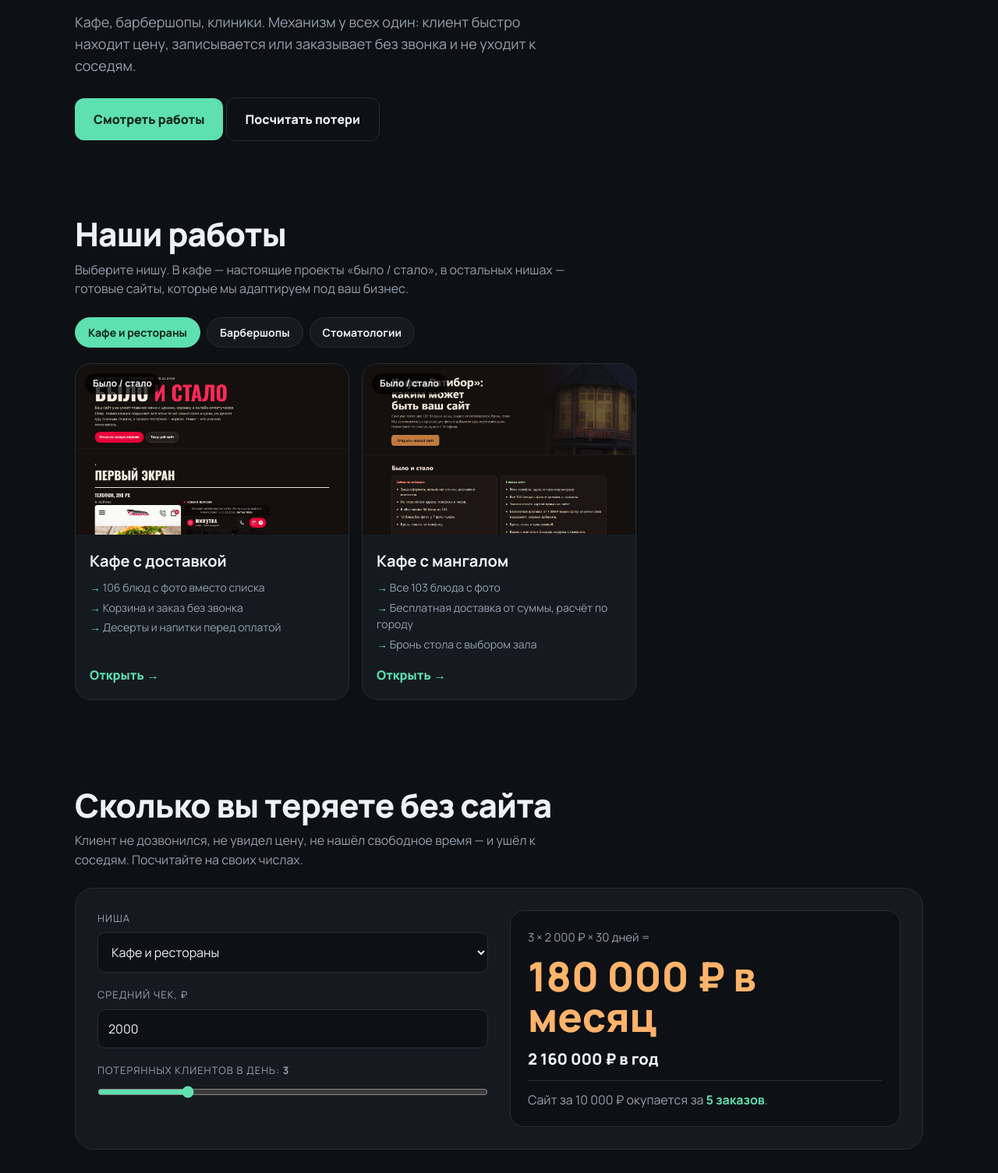
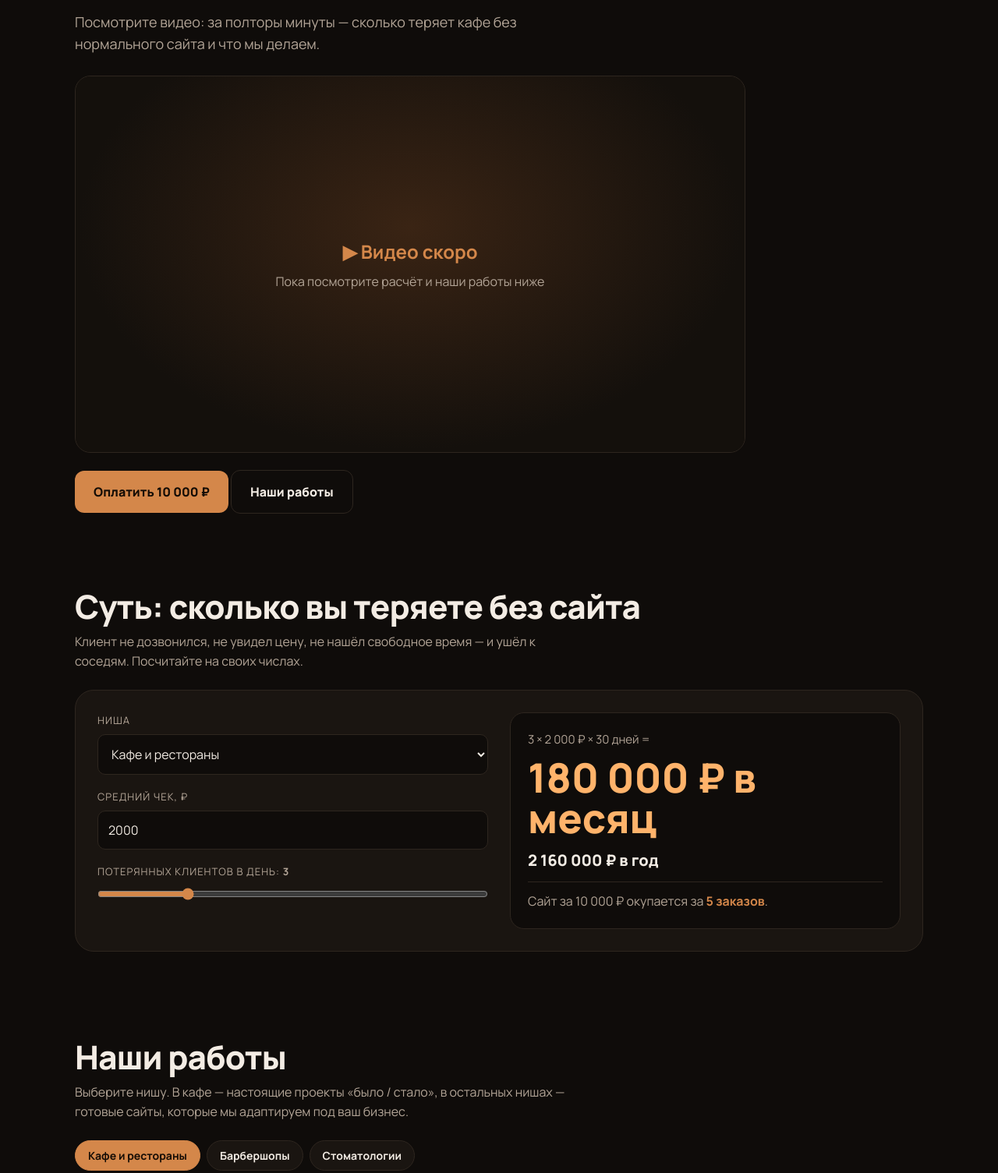
Before and after one commit to jacktassel2-sketch/veter-portfolio, a plain HTML site: page index.html in a window 1280 px wide. Shown: the part 360-1865 px from the top of the page at 78% size. Drawn offline with Linux system fonts and the light colour scheme.

Commit message:
Главная: новая версия index.html
Co-Authored-By: Claude Opus 5.5 <noreply@anthropic.com>

```diff
--- a/index.html
+++ b/index.html
@@ -8,13 +8,13 @@
 <link rel="preconnect" href="https://fonts.googleapis.com">
 <link href="https://fonts.googleapis.com/css2?family=Manrope:wght@400;600;700;800&display=swap" rel="stylesheet">
 <style>
-:root{--bg:#0d1014;--card:#151a20;--line:#252d36;--txt:#eef2f6;--mut:#94a1ae;--acc:#5ee0b0;--acc2:#8af0c9;--warn:#ffb36b}
+:root{--bg:#0f0c0a;--card:#1a1511;--line:#2e261f;--txt:#f3ece4;--mut:#b3a597;--acc:#d4874a;--acc2:#e9a066;--warn:#ffb36b}
 *{box-sizing:border-box;margin:0;padding:0}
 html{scroll-behavior:smooth}
 body{background:var(--bg);color:var(--txt);font:16px/1.55 Manrope,system-ui,sans-serif;overflow-x:hidden}
 .wrap{max-width:1120px;margin:0 auto;padding:0 16px}
 h1,h2{font-weight:800;letter-spacing:-.02em;line-height:1.1}
-.btn{display:inline-block;background:var(--acc);color:#06221a;font-weight:800;text-decoration:none;border:0;border-radius:12px;padding:15px 24px;font-size:16px;cursor:pointer;font-family:inherit}
+.btn{display:inline-block;background:var(--acc);color:#140c05;font-weight:800;text-decoration:none;border:0;border-radius:12px;padding:15px 24px;font-size:16px;cursor:pointer;font-family:inherit}
 .btn:hover{background:var(--acc2)}
 .btn.ghost{background:transparent;color:var(--txt);border:1px solid var(--line)}
 header{padding:18px 0;border-bottom:1px solid var(--line)}
@@ -29,11 +29,11 @@ h2{font-size:clamp(28px,4vw,42px);margin-bottom:10px}
 .lead{color:var(--mut);margin-bottom:24px;max-width:640px}
 .tabs{display:flex;gap:8px;flex-wrap:wrap;margin-bottom:20px}
 .tab{border:1px solid var(--line);background:var(--card);color:var(--txt);border-radius:30px;padding:9px 16px;font:700 14px Manrope;cursor:pointer}
-.tab.on{background:var(--acc);border-color:var(--acc);color:#06221a}
+.tab.on{background:var(--acc);border-color:var(--acc);color:#140c05}
 .grid{display:grid;grid-template-columns:repeat(auto-fill,minmax(320px,1fr));gap:16px}
 .case{background:var(--card);border:1px solid var(--line);border-radius:20px;overflow:hidden;display:flex;flex-direction:column;text-decoration:none;color:inherit;transition:.25s}
 .case:hover{border-color:var(--acc);transform:translateY(-4px)}
-.shot{aspect-ratio:16/10;background:linear-gradient(135deg,#1d2a33,#11161b);position:relative;overflow:hidden}
+.shot{aspect-ratio:16/10;background:linear-gradient(135deg,#2a1f16,#14100c);position:relative;overflow:hidden}
 .shot img{width:100%;height:100%;object-fit:cover;object-position:top;display:block}
 .shot .tag{position:absolute;left:12px;top:12px;background:#000b;border-radius:20px;padding:4px 10px;font-size:12px;font-weight:700}
 .case .in{padding:18px;display:flex;flex-direction:column;gap:8px;flex:1}
@@ -43,9 +43,9 @@ h2{font-size:clamp(28px,4vw,42px);margin-bottom:10px}
 .case .go{margin-top:auto;padding-top:8px;color:var(--acc);font-weight:800}
 .calc{background:var(--card);border:1px solid var(--line);border-radius:24px;padding:28px;display:grid;grid-template-columns:1fr 1fr;gap:28px}
 label{display:block;font-size:13px;color:var(--mut);text-transform:uppercase;letter-spacing:.08em;margin:0 0 8px}
-select,input[type=number]{width:100%;background:#0d1014;border:1px solid var(--line);color:var(--txt);border-radius:10px;padding:13px;font:16px Manrope;margin-bottom:18px}
+select,input[type=number]{width:100%;background:#0f0c0a;border:1px solid var(--line);color:var(--txt);border-radius:10px;padding:13px;font:16px Manrope;margin-bottom:18px}
 input[type=range]{width:100%;accent-color:var(--acc);margin-bottom:6px}
-.res{background:#0d1014;border:1px solid var(--line);border-radius:18px;padding:22px;display:flex;flex-direction:column;gap:12px}
+.res{background:#0f0c0a;border:1px solid var(--line);border-radius:18px;padding:22px;display:flex;flex-direction:column;gap:12px}
 .res .f{color:var(--mut);font-size:15px}
 .res .big{font-size:clamp(34px,5vw,52px);font-weight:800;color:var(--warn);line-height:1}
 .res .y{font-size:20px;font-weight:800}
@@ -54,10 +54,16 @@ input[type=range]{width:100%;accent-color:var(--acc);margin-bottom:6px}
 .steps{display:grid;grid-template-columns:repeat(4,1fr);gap:14px}
 .steps div{background:var(--card);border:1px solid var(--line);border-radius:18px;padding:18px}
 .steps b{display:block;color:var(--acc);font-size:28px}
-.pay{text-align:center;background:radial-gradient(ellipse at 50% 0,#173a30,#151a20 70%);border:1px solid var(--line);border-radius:24px;padding:44px 18px}
+.pay{text-align:center;background:radial-gradient(ellipse at 50% 0,#3a2414,#1a1511 70%);border:1px solid var(--line);border-radius:24px;padding:44px 18px}
 .pay .pr{font-size:44px;font-weight:800;margin:10px 0}
 .pay s{color:var(--mut);font-size:24px;margin-right:10px}
 .pay p{color:var(--mut);max-width:560px;margin:0 auto 22px}
+.vid{position:relative;aspect-ratio:16/9;max-width:860px;border-radius:20px;overflow:hidden;border:1px solid var(--line);background:#14100c}
+.vid video{width:100%;height:100%;display:block;object-fit:cover}
+.vph{position:absolute;inset:0;display:none;flex-direction:column;align-items:center;justify-content:center;gap:8px;background:radial-gradient(ellipse at 50% 40%,#3a2414,#14100c 70%);text-align:center;padding:16px}
+.vph b{font-size:24px;color:var(--acc)}.vph span{color:var(--mut)}
+.mpay{display:none}
+@media(max-width:820px){.mpay{display:block;position:fixed;left:12px;right:12px;bottom:12px;z-index:45}.mpay .btn{width:100%;text-align:center}footer{padding-bottom:90px}}
 footer{border-top:1px solid var(--line);padding:30px 0 40px;color:var(--mut);font-size:14px;margin-top:40px}
 footer a{color:var(--txt);margin-right:16px}
 .rv{opacity:0;transform:translateY(20px);transition:.7s}.rv.in{opacity:1;transform:none}
@@ -69,19 +75,14 @@ footer a{color:var(--txt);margin-right:16px}
 
 <section class="hero"><div class="wrap">
  <h1>Сайты, которые <em>возвращают клиентов</em>: было и стало</h1>
- <p>Кафе, барбершопы, клиники. Механизм у всех один: клиент быстро находит цену, записывается или заказывает без звонка и не уходит к соседям.</p>
- <a class="btn" href="#works">Смотреть работы</a> <a class="btn ghost" href="#calc">Посчитать потери</a>
-</div></section>
-
-<section id="works"><div class="wrap">
- <h2 class="rv">Наши работы</h2>
- <p class="lead rv">Выберите нишу. В кафе — настоящие проекты «было / стало», в остальных нишах — готовые сайты, которые мы адаптируем под ваш бизнес.</p>
- <div class="tabs" id="tabs"></div>
- <div class="grid" id="grid"></div>
+ <p>Посмотрите видео: за полторы минуты — сколько теряет кафе без нормального сайта и что мы делаем.</p>
+ <div class="vid rv"><video id="pv" controls playsinline preload="metadata" poster="video/poster.jpg"><source src="video/pitch.mp4" type="video/mp4"></video>
+  <div class="vph" id="vph"><b>▶ Видео скоро</b><span>Пока посмотрите расчёт и наши работы ниже</span></div></div>
+ <div style="margin-top:22px"><a class="btn" href="#pay">Оплатить 10 000 ₽</a> <a class="btn ghost" href="#works">Наши работы</a></div>
 </div></section>
 
 <section id="calc"><div class="wrap">
- <h2 class="rv">Сколько вы теряете без сайта</h2>
+ <h2 class="rv">Суть: сколько вы теряете без сайта</h2>
  <p class="lead rv">Клиент не дозвонился, не увидел цену, не нашёл свободное время — и ушёл к соседям. Посчитайте на своих числах.</p>
  <div class="calc rv">
   <div>
@@ -99,6 +100,13 @@ footer a{color:var(--txt);margin-right:16px}
    <div class="pb" id="pb"></div>
   </div>
  </div>
+</div></section>
+
+<section id="works"><div class="wrap">
+ <h2 class="rv">Наши работы</h2>
+ <p class="lead rv">Выберите нишу. В кафе — настоящие проекты «было / стало», в остальных нишах — готовые сайты, которые мы адаптируем под ваш бизнес.</p>
+ <div class="tabs" id="tabs"></div>
+ <div class="grid" id="grid"></div>
 </div></section>
 
 <section><div class="wrap">
@@ -125,6 +133,7 @@ footer a{color:var(--txt);margin-right:16px}
  <p style="margin-bottom:10px">Ветер перемен · проект компании AISLOTT: AI-автоматизация для компаний по всему миру</p>
  <a href="https://aislott.com">aislott.com</a><a href="https://www.youtube.com/@SLOTTAI1">YouTube</a><a href="https://t.me/AISLOTT">Telegram</a><a href="https://www.instagram.com/aislott1/">Instagram</a>
 </div></footer>
+<div class="mpay"><a class="btn" href="#pay">Оплатить 10 000 ₽</a></div>
 
 <script>
 const N=[
@@ -161,6 +170,9 @@ function calc(setChk=true){
 }
 $('niche').onchange=()=>calc(true);$('chk').oninput=()=>calc(false);$('lost').oninput=()=>calc(false);
 tabs();calc();
+const pv=document.getElementById('pv');
+const noVid=()=>{pv.style.display='none';document.getElementById('vph').style.display='flex'};
+pv.querySelector('source').addEventListener('error',noVid);pv.addEventListener('error',noVid);
 const io=new IntersectionObserver(es=>es.forEach(e=>{if(e.isIntersecting){e.target.classList.add('in');io.unobserve(e.target)}}),{threshold:.1});
 document.querySelectorAll('.rv').forEach(e=>io.observe(e));
 </script>
```
